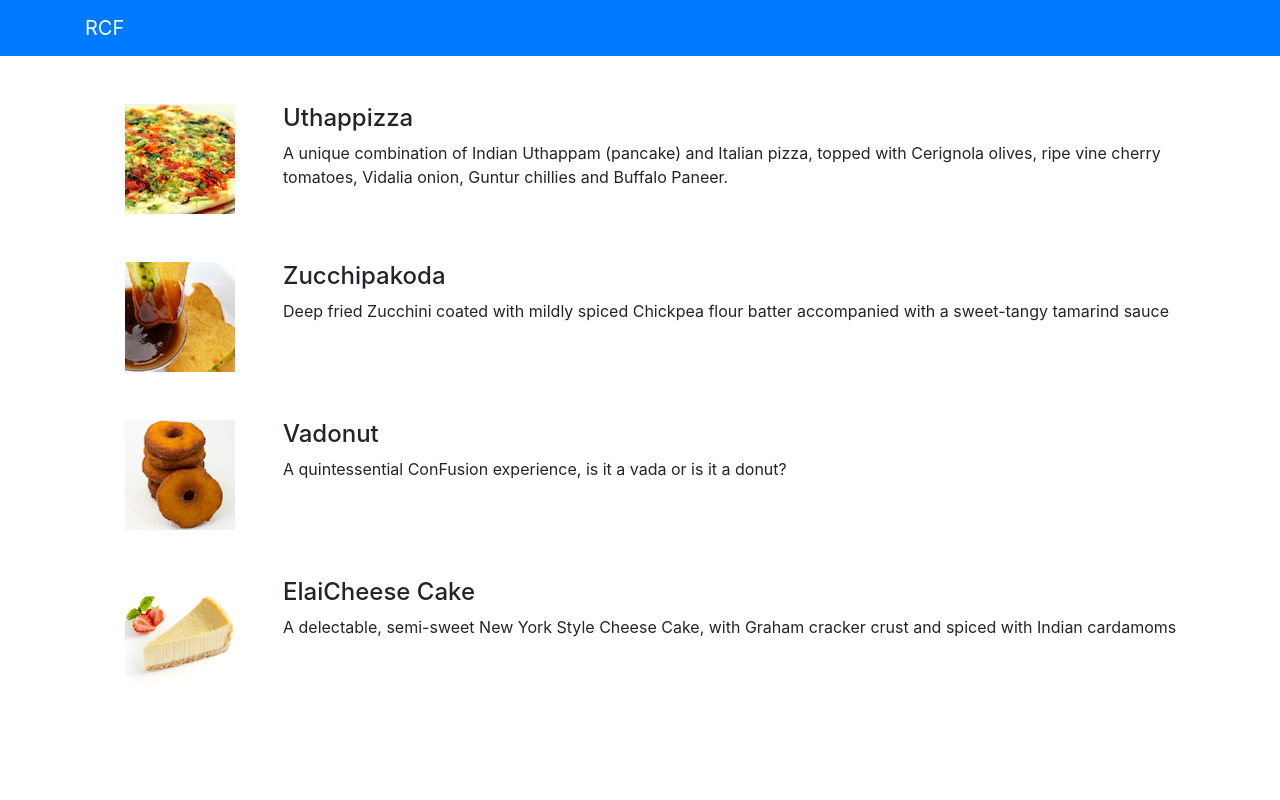
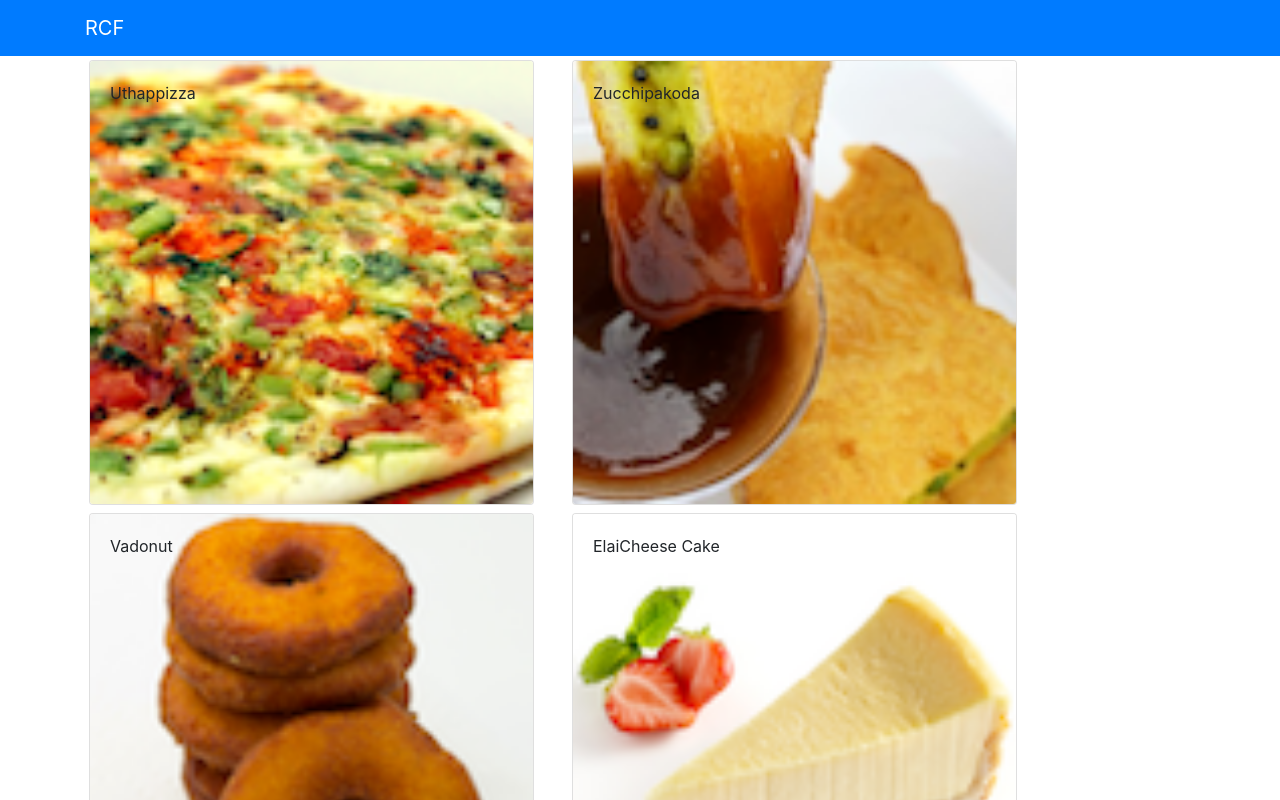
Before and after one commit to lakshya-20/Front-End-Web-Development-with-React, a React (Create React App) app: page / in a window 1280 px wide. Shown: the top 800 px of the page. Built offline with nearby package versions, Linux system fonts and the light colour scheme.

Commit message:
components part two

```diff
--- a/src/App.js
+++ b/src/App.js
@@ -1,8 +1,18 @@
-import React from 'react';
+import React, { Component } from 'react';
 import {Navbar, NavbarBrand} from 'reactstrap'
 import './App.css';
 import Menu from './components/MenuComponent';
-function App() {
+
+import {DISHES} from './shared/dishes'
+
+class App extends Component{
+  constructor(props){
+    super(props);
+    this.state={
+      dishes:DISHES
+    };
+  }
+  render(){
     return (
       <div>
         <Navbar dark color="primary">
@@ -10,9 +20,10 @@
             <NavbarBrand href="/">RCF</NavbarBrand>
           </div>
         </Navbar>
-      <Menu/>
+        <Menu dishes={this.state.dishes}/>
       </div>
     );
 }
+}
 
 export default App;
--- a/src/components/MenuComponent.js
+++ b/src/components/MenuComponent.js
@@ -1,63 +1,52 @@
 import React ,{Component} from 'react';
-import {Media} from 'reactstrap'
+import {Card,CardImg,CardImgOverlay,CardText, CardBody, CardTitle} from 'reactstrap'
 
 class Menu extends Component{
     constructor(props){
         super(props);
 
         this.state={
-            dishes:[
-                {
-                    id: 0,
-                    name:'Uthappizza',
-                    image: 'assets/images/uthappizza.png',
-                    category: 'mains',
-                    label:'Hot',
-                    price:'4.99',
-                    description:'A unique combination of Indian Uthappam (pancake) and Italian pizza, topped with Cerignola olives, ripe vine cherry tomatoes, Vidalia onion, Guntur chillies and Buffalo Paneer.'                        },
-                 {
-                    id: 1,
-                    name:'Zucchipakoda',
-                    image: 'assets/images/zucchipakoda.png',
-                    category: 'appetizer',
-                    label:'',
-                    price:'1.99',
-                    description:'Deep fried Zucchini coated with mildly spiced Chickpea flour batter accompanied with a sweet-tangy tamarind sauce'                        },
-                 {
-                    id: 2,
-                    name:'Vadonut',
-                    image: 'assets/images/vadonut.png',
-                    category: 'appetizer',
-                    label:'New',
-                    price:'1.99',
-                    description:'A quintessential ConFusion experience, is it a vada or is it a donut?'                        },
-                 {
-                    id: 3,
-                    name:'ElaiCheese Cake',
-                    image: 'assets/images/elaicheesecake.png',
-                    category: 'dessert',
-                    label:'',
-                    price:'2.99',
-                    description:'A delectable, semi-sweet New York Style Cheese Cake, with Graham cracker crust and spiced with Indian cardamoms'                        }
-            ]
+            selectedDish:null
+        }
+    }
+
+    onDishSelect(dish){
+        this.setState({selectedDish:dish})
+    }
+
+    renderDish(dish){
+        if(dish!=null){
+            return(
+                <Card>
+                    <CardImg width="100%" src={dish.image} alt={dish.name}/>
+                    <CardBody>
+                        <CardTitle heading>
+                            {dish.name}
+                        </CardTitle>
+                        <CardText>{dish.description}</CardText>
+                    </CardBody>
+                </Card>
+            )
+        }
+        else{
+            return(
+                <div></div>
+            )
         }
     }
 
     render(){
-        const menu=this.state.dishes.map((dish)=>{
+        const menu=this.props.dishes.map((dish)=>{
             return (
-                <div key={dish.id} className="col-12 mt-5">
-                    <Media tag="li">
-                        <Media left middle>
-                            <Media object src={dish.image} alt={dish.name}/>
-                        </Media>
-                        <Media body className="ml-5">
-                            <Media heading>
+                <div key={dish.id} className="col-12 col-md-5 m-1">
+                    <Card onClick={()=>this.onDishSelect(dish)}>
+                        <CardImg width="100%" src={dish.image} alt={dish.name}/>
+                        <CardImgOverlay>
+                            <CardTitle heading>
                                 {dish.name}
-                            </Media>
-                            <p>{dish.description}</p>
-                        </Media>
-                    </Media>
+                            </CardTitle>
+                        </CardImgOverlay>
+                    </Card>
                 </div>
             )
         });
@@ -65,9 +54,10 @@
         return(
             <div className="container">
                 <div className="row">
-                    <Media list>
                         {menu}
-                    </Media>
+                </div>
+                <div className="row">
+                    {this.renderDish(this.state.selectedDish)}
                 </div>
             </div>
         );
--- /dev/null
+++ b/src/shared/dishes.js
@@ -0,0 +1,186 @@
+export const DISHES =
+    [
+        {
+        id: 0,
+        name:'Uthappizza',
+        image: 'assets/images/uthappizza.png',
+        category: 'mains',
+        label:'Hot',
+        price:'4.99',
+        description:'A unique combination of Indian Uthappam (pancake) and Italian pizza, topped with Cerignola olives, ripe vine cherry tomatoes, Vidalia onion, Guntur chillies and Buffalo Paneer.',
+        comments: [
+            {
+            id: 0,
+            rating: 5,
+            comment: "Imagine all the eatables, living in conFusion!",
+            author: "John Lemon",
+            date: "2012-10-16T17:57:28.556094Z"
+            },
+            {
+            id: 1,
+            rating: 4,
+            comment: "Sends anyone to heaven, I wish I could get my mother-in-law to eat it!",
+            author: "Paul McVites",
+            date: "2014-09-05T17:57:28.556094Z"
+            },
+            {
+            id: 2,
+            rating: 3,
+            comment: "Eat it, just eat it!",
+            author: "Michael Jaikishan",
+            date: "2015-02-13T17:57:28.556094Z"
+            },
+            {
+            id: 3,
+            rating: 4,
+            comment: "Ultimate, Reaching for the stars!",
+            author: "Ringo Starry",
+            date: "2013-12-02T17:57:28.556094Z"
+            },
+            {
+            id: 4,
+            rating: 2,
+            comment: "It's your birthday, we're gonna party!",
+            author: "25 Cent",
+            date: "2011-12-02T17:57:28.556094Z"
+            }
+        ]                        },
+        {
+        id: 1,
+        name:'Zucchipakoda',
+        image: 'assets/images/zucchipakoda.png',
+        category: 'appetizer',
+        label:'',
+        price:'1.99',
+        description:'Deep fried Zucchini coated with mildly spiced Chickpea flour batter accompanied with a sweet-tangy tamarind sauce',
+        comments: [
+            {
+            id: 0,
+            rating: 5,
+            comment: "Imagine all the eatables, living in conFusion!",
+            author: "John Lemon",
+            date: "2012-10-16T17:57:28.556094Z"
+            },
+            {
+            id: 1,
+            rating: 4,
+            comment: "Sends anyone to heaven, I wish I could get my mother-in-law to eat it!",
+            author: "Paul McVites",
+            date: "2014-09-05T17:57:28.556094Z"
+            },
+            {
+            id: 2,
+            rating: 3,
+            comment: "Eat it, just eat it!",
+            author: "Michael Jaikishan",
+            date: "2015-02-13T17:57:28.556094Z"
+            },
+            {
+            id: 3,
+            rating: 4,
+            comment: "Ultimate, Reaching for the stars!",
+            author: "Ringo Starry",
+            date: "2013-12-02T17:57:28.556094Z"
+            },
+            {
+            id: 4,
+            rating: 2,
+            comment: "It's your birthday, we're gonna party!",
+            author: "25 Cent",
+            date: "2011-12-02T17:57:28.556094Z"
+            }
+        ]
+        },
+        {
+        id: 2,
+        name:'Vadonut',
+        image: 'assets/images/vadonut.png',
+        category: 'appetizer',
+        label:'New',
+        price:'1.99',
+        description:'A quintessential ConFusion experience, is it a vada or is it a donut?',
+        comments: [
+            {
+            id: 0,
+            rating: 5,
+            comment: "Imagine all the eatables, living in conFusion!",
+            author: "John Lemon",
+            date: "2012-10-16T17:57:28.556094Z"
+            },
+            {
+            id: 1,
+            rating: 4,
+            comment: "Sends anyone to heaven, I wish I could get my mother-in-law to eat it!",
+            author: "Paul McVites",
+            date: "2014-09-05T17:57:28.556094Z"
+            },
+            {
+            id: 2,
+            rating: 3,
+            comment: "Eat it, just eat it!",
+            author: "Michael Jaikishan",
+            date: "2015-02-13T17:57:28.556094Z"
+            },
+            {
+            id: 3,
+            rating: 4,
+            comment: "Ultimate, Reaching for the stars!",
+            author: "Ringo Starry",
+            date: "2013-12-02T17:57:28.556094Z"
+            },
+            {
+            id: 4,
+            rating: 2,
+            comment: "It's your birthday, we're gonna party!",
+            author: "25 Cent",
+            date: "2011-12-02T17:57:28.556094Z"
+            }
+        ]
+        },
+        {
+        id: 3,
+        name:'ElaiCheese Cake',
+        image: 'assets/images/elaicheesecake.png',
+        category: 'dessert',
+        label:'',
+        price:'2.99',
+        description:'A delectable, semi-sweet New York Style Cheese Cake, with Graham cracker crust and spiced with Indian cardamoms',
+        comments: [
+            {
+            id: 0,
+            rating: 5,
+            comment: "Imagine all the eatables, living in conFusion!",
+            author: "John Lemon",
+            date: "2012-10-16T17:57:28.556094Z"
+            },
+            {
+            id: 1,
+            rating: 4,
+            comment: "Sends anyone to heaven, I wish I could get my mother-in-law to eat it!",
+            author: "Paul McVites",
+            date: "2014-09-05T17:57:28.556094Z"
+            },
+            {
+            id: 2,
+            rating: 3,
+            comment: "Eat it, just eat it!",
+            author: "Michael Jaikishan",
+            date: "2015-02-13T17:57:28.556094Z"
+            },
+            {
+            id: 3,
+            rating: 4,
+            comment: "Ultimate, Reaching for the stars!",
+            author: "Ringo Starry",
+            date: "2013-12-02T17:57:28.556094Z"
+            },
+            {
+            id: 4,
+            rating: 2,
+            comment: "It's your birthday, we're gonna party!",
+            author: "25 Cent",
+            date: "2011-12-02T17:57:28.556094Z"
+            }
+        ]
+        }
+    ];
```
Lines whose indentation alone changed are shown as unchanged.
